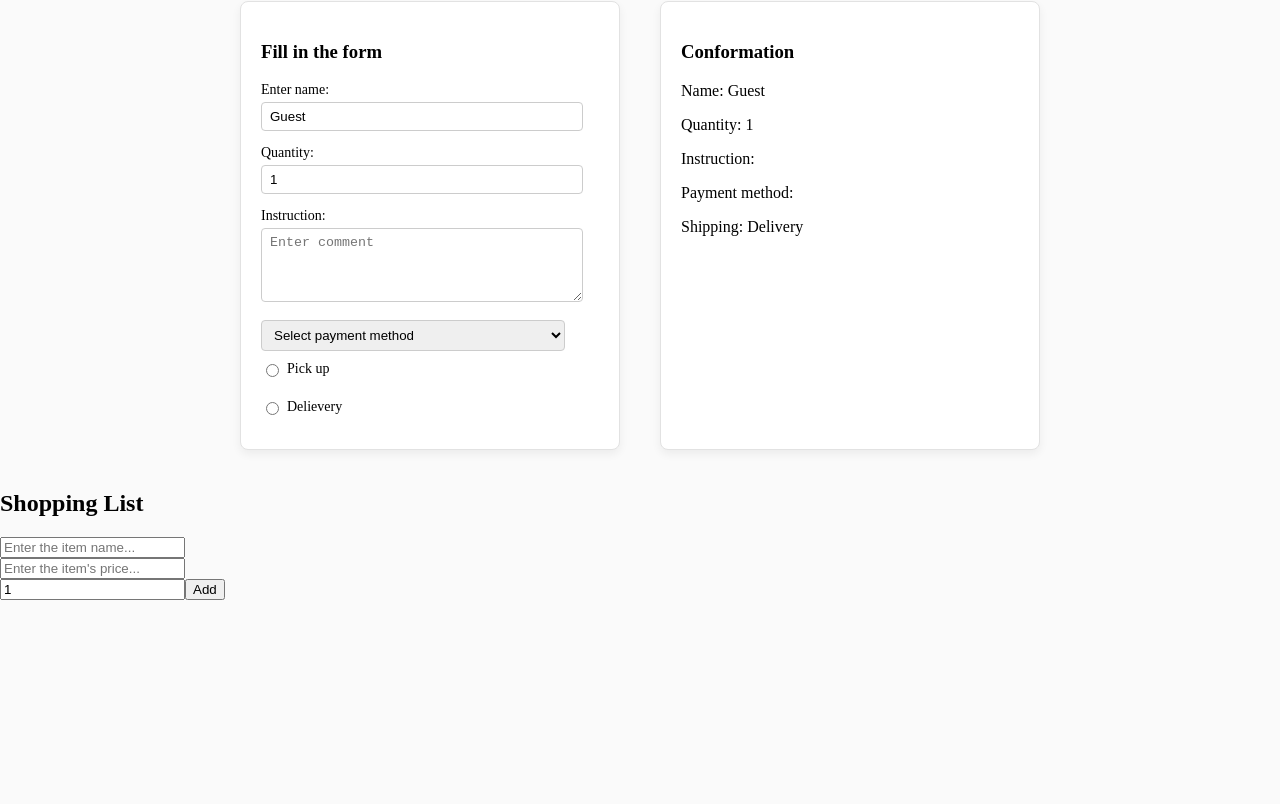
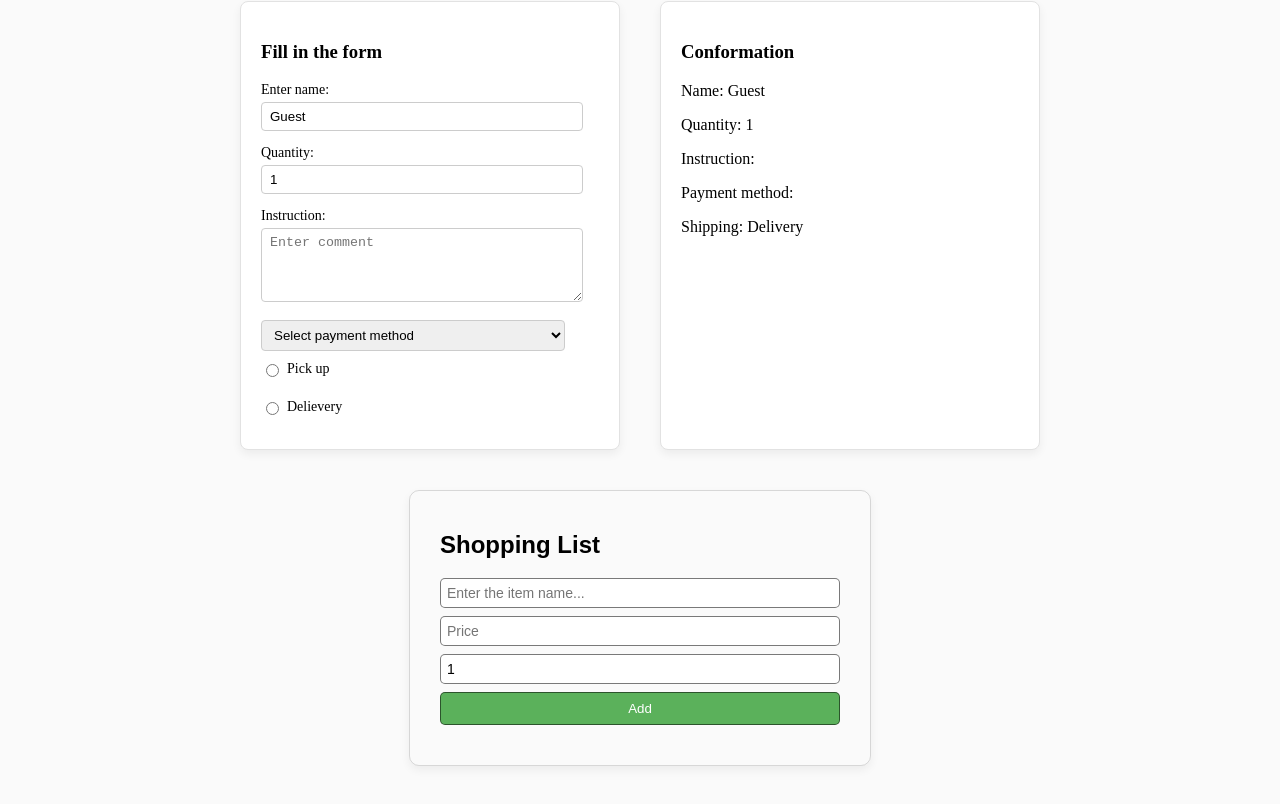
Before and after one commit to HanKwan/react-fundamentals, a React (Vite) app in the folder practice/: page / in a window 1280 px wide. Shown: the part 750-1554 px from the top of the page. Before the commit the page ends 1366 px from the top, so only its background shows below. Built offline with nearby package versions, Linux system fonts and the light colour scheme.

Commit message:
style the shopping list

```diff
--- a/practice/src/component/ToBuyList.tsx
+++ b/practice/src/component/ToBuyList.tsx
@@ -44,32 +44,46 @@ function ToDoList() {
     return(
         <div className="to-buy-list-container">
             <h2>Shopping List</h2>
-            <input  type="text"
+
+            <div className="input-section">
+                <input
+                    type="text"
                     value={newProductName}
                     onChange={(e) => setNewProductName(e.target.value)}
                     placeholder="Enter the item name..."
-            /> <br />
-            <input  type="number"
+                />
+
+                <input
+                    type="number"
                     min="0"
                     value={productPrice}
                     onChange={(e) => setProductPrice(e.target.value)}
-                    placeholder="Enter the item's price..."
-            /> <br />
-            <input  type="number"
+                    placeholder="Price"
+                />
+
+                <input
+                    type="number"
                     min="1"
                     value={productQuantity}
                     onChange={(e) => setProductQuantity(Number(e.target.value))}
-            />
-            <button onClick={handleAddProduct}>Add</button>
+                />
 
-            <div className="shopping-list">
-                <ul>
-                    {products.map(product => (
-                        <li key={product.id}>{product.name} x {product.quantity}: {product.price * product.quantity}yen</li>
-                    ))}
-                </ul>
+                <button onClick={handleAddProduct}>Add</button>
             </div>
-        </div>
+
+            <ul className="shopping-list">
+                {products.map(product => (
+                    <li key={product.id}>
+                        <input type="checkbox" />
+                        <span className="product-name">{product.name}</span>
+                        <span>x{product.quantity}</span>
+                        <span className="price">
+                        {product.price * product.quantity} yen
+                        </span>
+                    </li>
+                ))}
+            </ul>
+            </div>
     )
 }
 
--- a/practice/src/index.css
+++ b/practice/src/index.css
@@ -126,3 +126,65 @@ textarea{
     align-items: center;
     gap: 5px;
 }
+
+/* for toBuyList */
+.to-buy-list-container {
+  max-width: 400px;
+  margin: 40px auto;
+  padding: 20px 30px;
+  border-radius: 10px;
+  font-family: sans-serif;
+  border: 1px solid hsla(0, 0%, 0%, 0.141);
+  box-shadow: 0 4px 10px rgba(0,0,0,0.06);
+}
+
+.input-section {
+  display: flex;
+  flex-direction: column;
+  gap: 8px;
+  margin-bottom: 20px;
+}
+
+.input-section input {
+  padding: 6px;
+  font-size: 14px;
+  border-radius: 5px;
+  border: 1px solid hsla(0, 0%, 0%, 0.526);
+}
+.shopping-list li input[type="checkbox"] {
+  cursor: pointer;
+}
+
+.input-section button {
+  padding: 8px;
+  cursor: pointer;
+  border-radius: 5px;
+  background-color: hsla(120, 61%, 37%, 0.745);
+  border: 1px solid hsla(0, 0%, 0%, 0.526);
+  transition: background-color 0.25s ease;
+  color: white;
+}
+.input-section button:hover {
+  background-color: hsla(120, 70%, 29%, 0.745);
+}
+
+.shopping-list {
+  list-style: none;
+  padding: 0;
+}
+
+.shopping-list li {
+  display: flex;
+  align-items: center;
+  gap: 10px;
+  padding: 6px 0;
+  border-bottom: 1px solid #ddd;
+}
+
+.product-name {
+  flex: 1;
+}
+
+.price {
+  font-weight: bold;
+}
```
